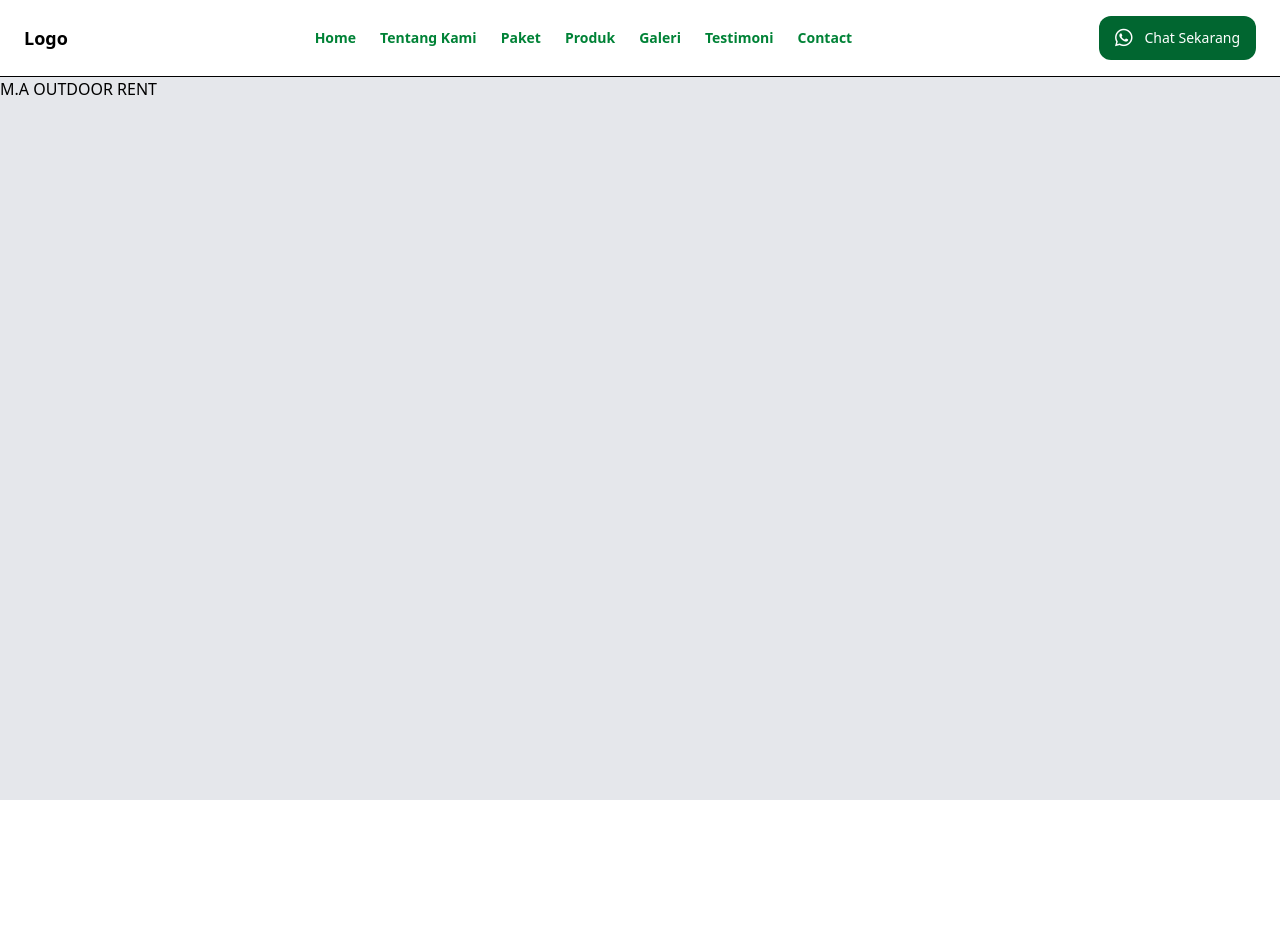
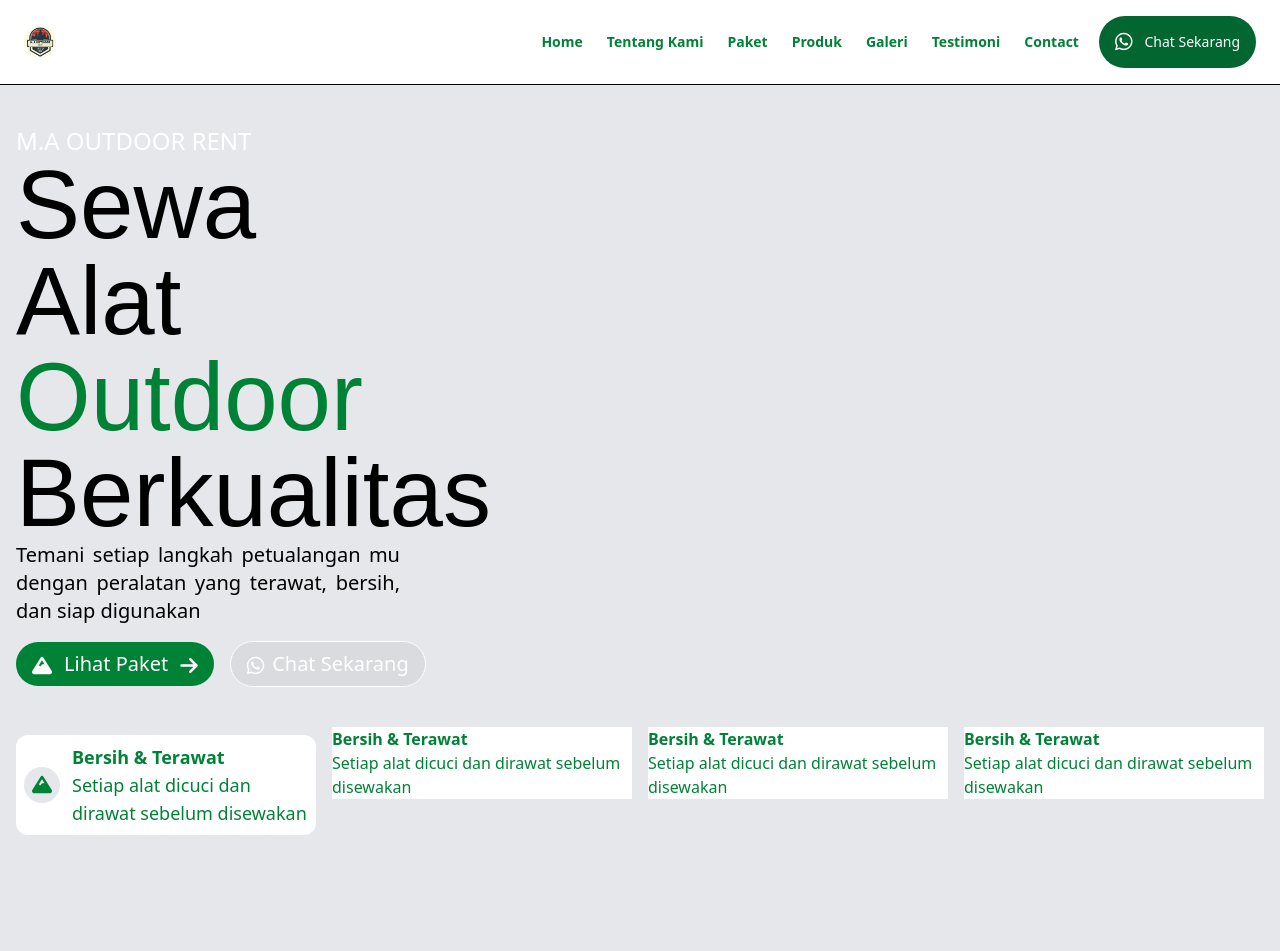
Before and after one commit to MUFArd/M.A_RENT_OUTDOOR_deploy, a plain HTML site: page index.html in a window 1280 px wide. Before the commit the page ends 800 px from the top, so only its background shows below. Drawn offline with nearby package versions, Linux system fonts and the light colour scheme; a web font is replaced by a local one.

Commit message:
melanjutkan index.html

```diff
--- /dev/null
+++ b/assets/css/font.css
@@ -0,0 +1,5 @@
+ @import url('https://fonts.cdnfonts.com/css/brush-joney');
+
+.font-brush-joney {
+    font-family: 'Brush Joney', sans-serif;
+}
--- a/assets/js/index.js
+++ b/assets/js/index.js
@@ -0,0 +1,17 @@
+const menuToggle = document.getElementById('menuToggle');
+const navMenu = document.getElementById('navMenu');
+const menuIcon = document.getElementById('menuIcon');
+
+menuToggle.addEventListener('click', () => {
+    navMenu.classList.toggle('hidden');
+    menuIcon.classList.toggle('fa-bars');
+    menuIcon.classList.toggle('fa-xmark');
+});
+
+window.addEventListener('resize', () => {
+    if (window.innerWidth >= 768) {
+        navMenu.classList.remove('hidden');
+    } else {
+        navMenu.classList.add('hidden');
+    }
+});
--- a/index.html
+++ b/index.html
@@ -1,20 +1,30 @@
 <!DOCTYPE html>
 <html lang="en">
+
 <head>
     <meta charset="UTF-8">
     <meta name="viewport" content="width=device-width, initial-scale=1.0">
     <script src="https://cdn.jsdelivr.net/npm/@tailwindcss/browser@4"></script>
+    <link rel="icon" href="./assets/img/SEWAALATOUTDOORBERKUALITAS.png">
+    <link rel="stylesheet" href="./assets/css/font.css">
     <link rel="stylesheet" href="https://cdnjs.cloudflare.com/ajax/libs/font-awesome/6.5.1/css/all.min.css">
     <title>Document</title>
 </head>
+
 <body>
     <section class="w-full h-screen flex flex-col ">
-        <header class="flex flex-rows md:flex-row md:items-center md:justify-between gap-4 px-6 py-4 border-b">
+        <header class="flex flex-row  md:flex-row items-center justify-between gap-4 px-6 py-4 border-b">
             <div class="logo font-bold text-lg">
-                Logo
+                <img src="./assets/img/SEWAALATOUTDOORBERKUALITAS.png" class="w-8 rounded-full" alt="" srcset="">
             </div>
+            <div class="flex items-center gap-5">
+                <nav>
+                    <button id="menuToggle" class="w-min md:hidden z-50">
+                        <i id="menuIcon" class="fa-solid fa-bars text-xl"></i>
+                    </button>
 
-            <ul class="flex flex-col sm:flex-row flex-wrap items-center gap-4 sm:gap-6 text-sm">
+                    <ul id="navMenu"
+                        class="hidden md:flex fixed md:static top-0 right-0 h-screen md:h-auto w-64 md:w-auto flex-col md:flex-row items-center gap-6 sm:gap-6 text-sm bg-white md:bg-transparent shadow-lg md:shadow-none px-6 md:px-0 pt-20 md:pt-0 z-40 transition-all duration-300">
                         <li><a href="" class="text-green-700 font-semibold hover:text-green-500">Home</a></li>
                         <li><a href="" class="text-green-700 font-semibold hover:text-green-500">Tentang Kami</a></li>
                         <li><a href="" class="text-green-700 font-semibold hover:text-green-500">Paket</a></li>
@@ -23,23 +33,87 @@
                         <li><a href="" class="text-green-700 font-semibold hover:text-green-500">Testimoni</a></li>
                         <li><a href="" class="text-green-700 font-semibold hover:text-green-500">Contact</a></li>
                     </ul>
+                </nav>
 
                 <div class="Chat">
-                <button class="bg-green-800 text-white flex items-center justify-between gap-3 text-sm px-4 py-3 rounded-xl relative  hover:bg-slate-700">
+                    <button
+                        class="bg-green-800 text-white flex items-center justify-between gap-3 text-sm px-4 py-4 rounded-full relative  hover:bg-slate-700">
                         <i class="fa-brands fa-whatsapp text-xl"></i>
                         <span class="hidden lg:block ">Chat Sekarang</span>
                     </button>
                 </div>
+            </div>
         </header>
-        <div class="    flex-1 bg-gray-200">
-            <div class="flex">
-                <h6>
+
+        <div class="flex-1 pt-10 bg-gray-200">
+            <div class="flex ml-4 max-w-screen-sm flex-col gap-4">
+                <div class="text max-w-xs md:max-w-sm">
+                    <h6 class="text-white text-md md:text-2xl">
                         M.A OUTDOOR RENT
                     </h6>
+                    <h1 class="text-4xl md:text-8xl font-brush-joney">Sewa Alat <br> <span
+                            class="text-green-700">Outdoor</span> <br> Berkualitas</h1>
+                    <p class="text-xl text-justify ">Temani setiap langkah petualangan mu dengan peralatan yang terawat,
+                        bersih, dan siap digunakan</p>
 
+                </div>
+                <div class="cta flex items-center gap-4">
+                    <button class="px-4 py-2 bg-green-700 rounded-full md:text-xl text-white flex items-center gap-3"><i
+                            class="fa-solid fa-mountain mt-1"></i><span>Lihat Paket</span> <i
+                            class="fa-solid fa-arrow-right mt-1"></i></button>
+                    <button
+                        class="px-4 py-2 bg-black/5 border border-white border-1 rounded-full md:text-xl text-white flex items-center gap-2 "><i
+                            class="fa-brands fa-whatsapp mt-1"></i>Chat Sekarang</button>
+                </div>
+            </div>
+
+            <div class="grid grid-rows-4 md:grid-rows-2 md:grid-cols-2 lg:grid-cols-4 gap-4 w-full mt-12 px-4 ">
+                <div class="col-span-1 flex items-center gap-3 p-2 bg-white rounded-xl">
+                    <div class="icon text-green-700 p-2  flex items-start justify-center bg-gray-200 rounded-full">
+                        <i class="fa-solid fa-mountain text-xl"></i>
+                    </div>
+                    <div class="text text-green-700">
+                        <h2 class="font-bold text-sm md:text-lg">Bersih & Terawat</h2>
+                        <p class="text-xs md:text-lg">Setiap alat dicuci dan dirawat sebelum disewakan</p>
+                    </div>
+                </div>
+                <div class="flex items-center w-full h-14">
+                    <div class="flex bg-white">
+                        <div class="icon text-green-700">
+
+                        </div>
+                        <div class="text text-green-700">
+                            <h2 class="font-bold">Bersih & Terawat</h2>
+                            <p>Setiap alat dicuci dan dirawat sebelum disewakan</p>
+                        </div>
+                    </div>
+                </div>
+                <div class="flex items-center w-full h-14">
+                    <div class="flex bg-white">
+                        <div class="icon text-green-700">
+
+                        </div>
+                        <div class="text text-green-700">
+                            <h2 class="font-bold">Bersih & Terawat</h2>
+                            <p>Setiap alat dicuci dan dirawat sebelum disewakan</p>
+                        </div>
+                    </div>
+                </div>
+                <div class="flex items-center w-full h-14">
+                    <div class="flex bg-white">
+                        <div class="icon text-green-700">
+
+                        </div>
+                        <div class="text text-green-700">
+                            <h2 class="font-bold">Bersih & Terawat</h2>
+                            <p>Setiap alat dicuci dan dirawat sebelum disewakan</p>
+                        </div>
+                    </div>
+                </div>
             </div>
         </div>
     </section>
 </body>
 <script src="./assets/js/index.js"></script>
+
 </html>
```
Also changed, not shown: assets/img/SEWAALATOUTDOORBERKUALITAS.png (added). Lines whose indentation alone changed are shown as unchanged.
